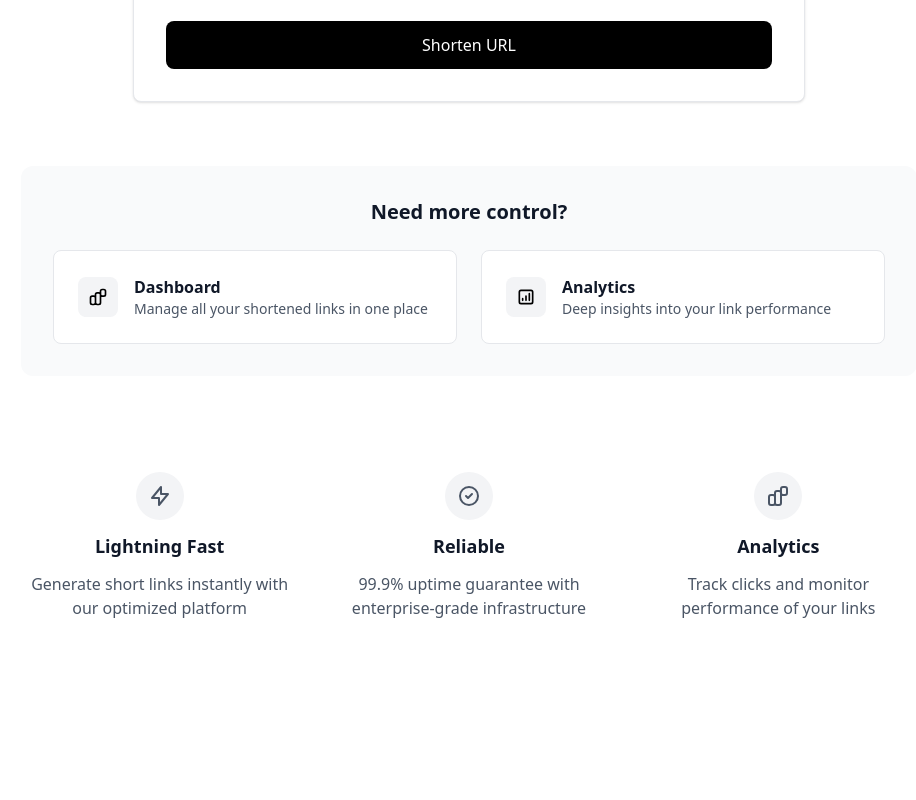
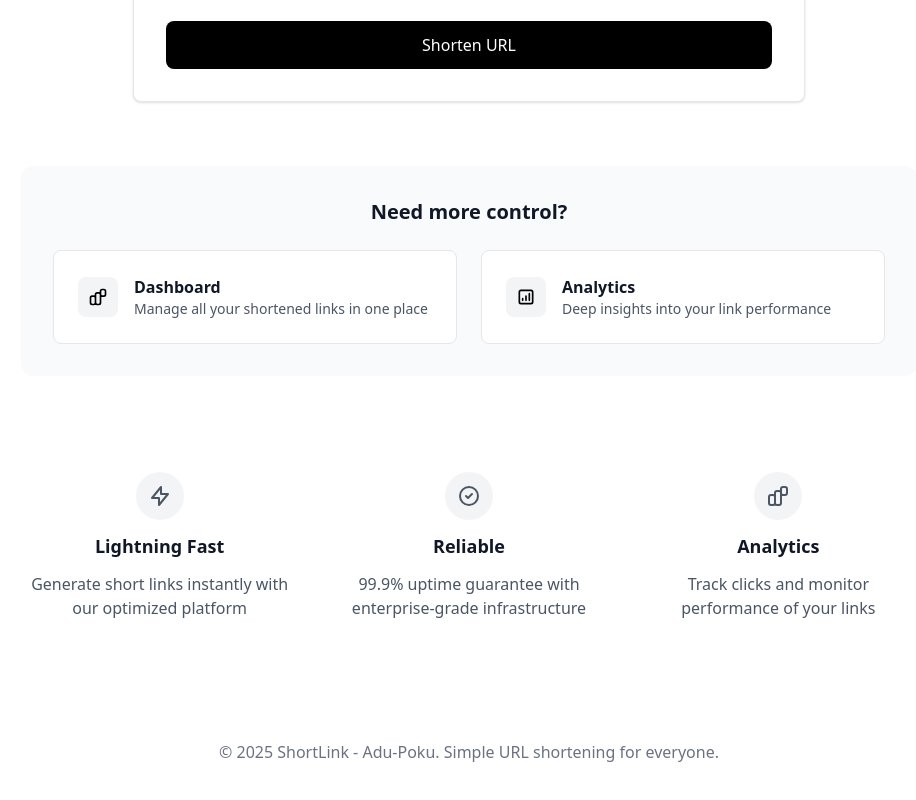
Before and after one commit to adupoku71/url-shortener-frontend, a Next.js app: page / in a window 1280 px wide. Shown: the part 391-1191 px from the top of the page, without its empty margins (171-1087 px from the left). Before the commit the page ends 1051 px from the top, so only its background shows below. Built offline with nearby package versions, Linux system fonts and the light colour scheme.

Commit message:
implement footer

```diff
--- a/src/app/layout.tsx
+++ b/src/app/layout.tsx
@@ -1,6 +1,7 @@
 import type { Metadata } from "next";
 import "./globals.css";
 import Navbar from "@/components/Navbar";
+import Footer from "@/components/Footer";
 
 export const metadata: Metadata = {
   title: "Shortlink",
@@ -17,6 +18,7 @@ export default function RootLayout({
       <body className="min-h-screen">
         <Navbar />
         {children}
+        <Footer />
       </body>
     </html>
   );
--- /dev/null
+++ b/src/components/Footer.tsx
@@ -0,0 +1,11 @@
+"use client";
+
+export default function Footer() {
+  return (
+    <footer className="text-center my-20 text-gray-500 text-sm md:text-base">
+      <p>
+        &copy; 2025 ShortLink - Adu-Poku. Simple URL shortening for everyone.
+      </p>
+    </footer>
+  );
+}
```
